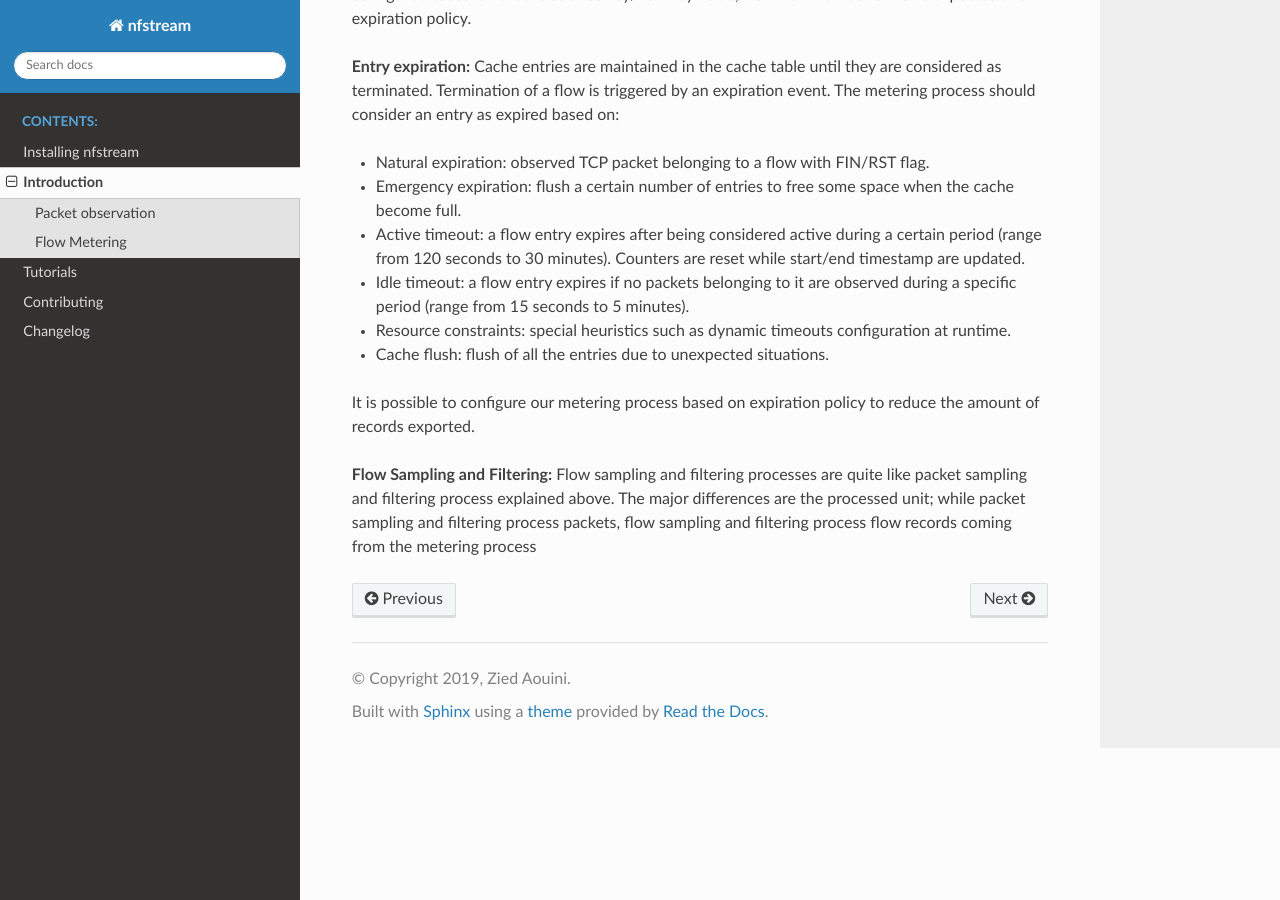
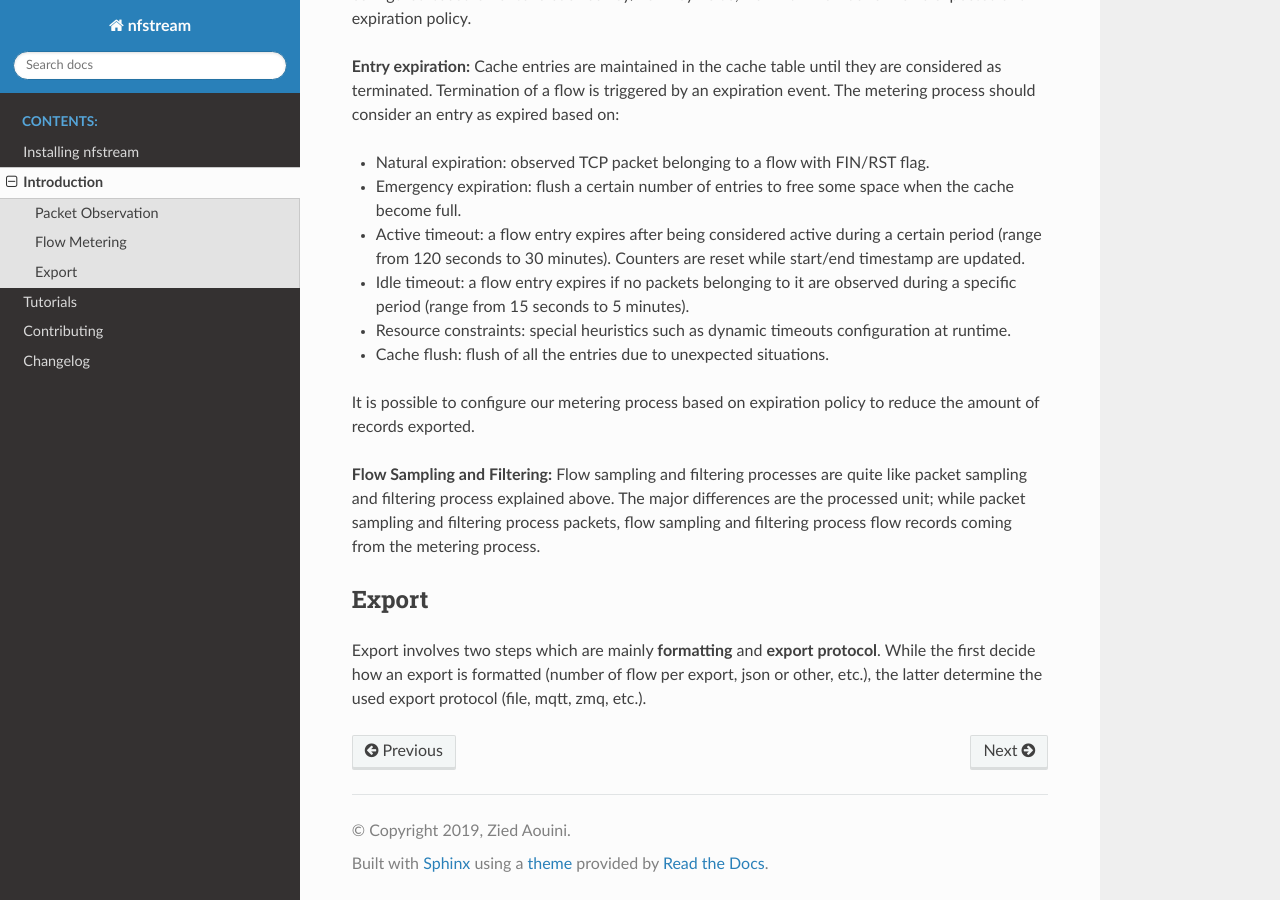
Before and after one commit to nfstream/nfstream, a Sphinx documentation site: the page built from docs/source/introduction.rst, in a window 1280 px wide and 900 px high, scrolled down 1729 px. Built offline with Sphinx 7.4.7 and the Read the Docs theme 2.0.0, drawn with Linux system fonts in a browser that asks for light colours; some of the changed text lies outside the part shown.

Commit message:
Describe export.

```diff
--- a/docs/source/introduction.rst
+++ b/docs/source/introduction.rst
@@ -11,7 +11,7 @@ developed in this section. Our aim is to provide you with a reminder about how
 things works in theory. Consequently, an easier understanding of nfstream features
 and implementation is possible.
 
-Packet observation
+Packet Observation
 ------------------
 Packet observation is a key stage in a flow monitoring architecture as it is the
 starting point. Consequently, we detail in the following each step involved at this
@@ -83,4 +83,10 @@ reduce the amount of records exported.
 
 **Flow Sampling and Filtering:** Flow sampling and filtering processes are quite like packet sampling and filtering
 process explained above. The major differences are the processed unit; while packet sampling and filtering process
-packets, flow sampling and filtering process flow records coming from the metering process
+packets, flow sampling and filtering process flow records coming from the metering process.
+
+Export
+------
+Export involves two steps which are mainly **formatting** and **export protocol**. While the first decide how an export is
+formatted (number of flow per export, json or other, etc.), the latter determine the used
+export protocol (file, mqtt, zmq, etc.).
```
